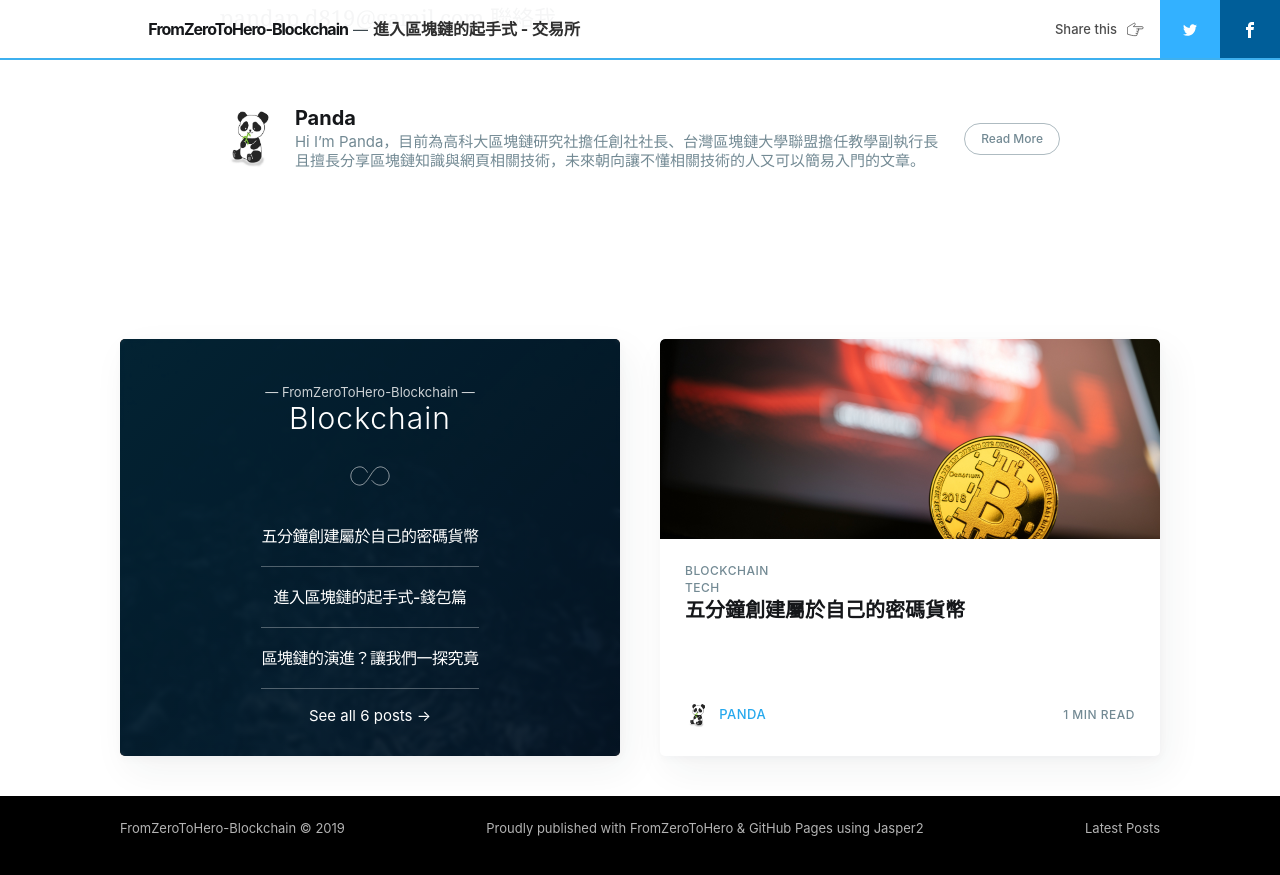
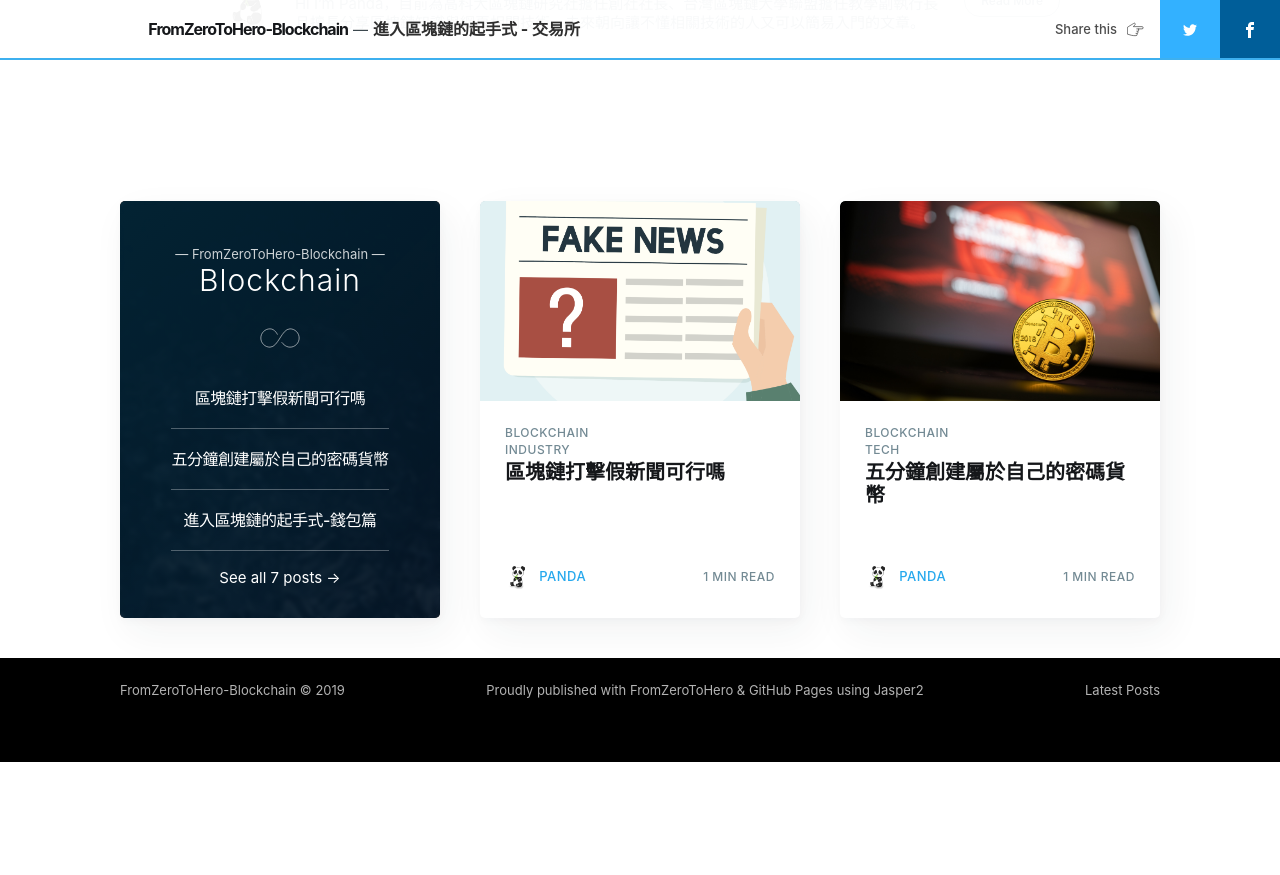
Before and after one commit to FZTH-Blockchain/fzth, a Jekyll site: the page built from _posts/2019-12-08-進入區塊鏈的起手式 - 交易所.md, in a window 1280 px wide and 900 px high, scrolled down 4592 px. Shown: the top 875 px of the window. Built offline with Jekyll 4.4.1, drawn with Linux system fonts in a browser that asks for light colours; nearby versions of some CDN libraries; comment, search, counter and statistics services are not loaded; after the commit the page ends 5354 px from its top, so only the background shows below that; some of the changed lines change nothing that is shown; some of the changed text lies outside the part shown.

Commit message:
新增文章 區塊鏈打擊假新聞可行嗎

````diff
--- a/_posts/2019-12-08-進入區塊鏈的起手式 - 交易所.md
+++ b/_posts/2019-12-08-進入區塊鏈的起手式 - 交易所.md
@@ -10,8 +10,7 @@
 subclass: 'post'
 author: panda #作者
 ---
-# Day 06 - 進入區塊鏈的起手式篇 - 交易所
-在上一篇，[進入區塊鏈的起手式篇 - 錢包篇](https://fzth-blockchain.github.io/fzth/五分鐘創建屬於自己的密碼貨幣)，我們知道了區塊鏈錢包的應用，那我們這些錢包的錢該從哪裡來呢？
+> 在上一篇，[進入區塊鏈的起手式篇 - 錢包篇](https://fzth-blockchain.github.io/fzth/五分鐘創建屬於自己的密碼貨幣)，我們知道了區塊鏈錢包的應用，那我們這些錢包的錢該從哪裡來呢？
 
 1. 挖礦 （透過耗費電腦之算力來完成）
 2. 場外交易（透過私底下的會面或聯絡來完成的交易做法，我們俗稱 OTC ）
--- /dev/null
+++ b/_posts/2019-12-09-區塊鏈打擊假新聞可行嗎.md
@@ -0,0 +1,97 @@
+---
+layout: post
+current: post
+cover: assets/images/panda-47.png #封面圖片
+navigation: True #上方導覽列
+title: 區塊鏈打擊假新聞可行嗎 #標題名稱
+date: 2019-12-09 #日期 YYYY-MM-DD
+tags: blockchain industry #標籤
+class: post-template
+subclass: 'post'
+author: panda #作者
+---
+> 日前紐約時報推出一個以區塊鏈為核心打擊假新聞的 POC（Proof Of Concept），紐約時報想利用區塊鏈的機制，在不同的實體共享資訊，以建立並維護數位檔案的出處，這個區塊鏈會記錄圖片或是影像的元資料，由於在鏈上的資料是不可篡改的，且資料庫副本可由不同的組織持有，因此任何人都能追溯這些訊息最原始的版本。
+更多的資料來源和內容可以看看 [BlockTempo動區](https://www.blocktempo.com/new-york-times-confirms-its-using-blockchain-to-combat-fake-news/) 的文章、 [Ithome 的文章](https://www.ithome.com.tw/news/132065)以及[黑鴨大在 PTT 上聊關於區塊鏈對抗假新聞](https://www.ptt.cc/bbs/DigiCurrency/M.1557234858.A.EB2.html?fbclid=IwAR2afLO--JlBKa_-qgedYJhO5jFiKlw7QxslVzYeqpWomJV-lAwdJpAhGko)。
+
+```
+看完上述之後，那麼可以來探討以下幾個問題～
+```
+
+## 區塊鏈真的能打擊假新聞嗎？
+
+以技術的觀點，單純靠區塊鏈是無法解決假新聞的。區塊鏈說白了就是一個分散式的資料庫，將內容上傳至區塊鏈之後是不可篡改的，人們便能以此為證據去證明其他人的內容是否真偽。但是…：
+
+> 會不會有一開始上傳的就是假新聞的疑慮呢？
+
+答案是會有的，區塊鏈保障的是你的資料不會被竄改，但他並不會去檢查你的內容到底是真是假，所以你說區塊鏈能夠打擊假新聞，筆者認為這是不可能達成的，簡單來說，如果一開始上傳的就是假新聞，區塊鏈並不會自動地幫你驗證訊息的真偽，而是如常記錄在鏈上。區塊鏈只是資料庫並不是解決問題的神器。
+
+> 補充：區塊鏈是如何達到不可篡改的？
+
+假設區塊鏈網路中大部分的人都各懷鬼胎，只做對自己最有利的決策。
+其中一個區塊鏈礦工，只關心經濟獎勵，他才不關心如何做好人去維護區塊鏈的安全，如果做壞人記假帳能獲得獎勵，他肯定記假帳啊。
+正是這種思維，在區塊鏈上形成了一種「降維信任」，礦工只是為了賺錢，與維護網路無關，但是在無形中維護了網路安全，造就了不可篡改。
+區塊鏈不需要信任參與的任何一個人，但是仍然能產生整體性的信任，這正是區塊鏈最鮮明的特色之一 - 拜占庭容錯（Byzantine Fault Tolerance）。
+
+## 區塊鏈中要如何證明影片檔的真偽性及完整性？
+
+> 真偽性
+
+將原始影片透過 LSB 內（ LSB 為數位浮水印的一種作法，當然仍有許多種更好的替代方案，在此我們以 LSB 為例。）嵌入浮水印，往後若有其他仿造的影片，可以解析影片的浮水印查證是否正確。
+儘管用 IPFS 解析回來，都應該能看見原始的浮水印。
+以現在的技術可行性來說， LSB 是較為傳統的做法，現在有更好、更可靠的做法，之後再陸續向大家介紹。
+
+[破解影像資料偽裝](https://netadmin.com.tw/article_print.aspx?sn=1403050001&source=post_page-----7870ae7a7bad----------------------)。
+
+> 完整性
+
+目前區塊鏈上傳影片大多使用 IPFS（詳細的原理介紹參考 本文章 ）。IPFS 是將文件（例如圖檔、影片檔…etc）拆分成許多等份分開儲存，例如有一份原始檔案上傳被拆分成 1000 等份來儲存，只要少了一等份，原始檔案就完全打不開！也就是說，只要有一份缺失即不會有完整性。
+
+## 該如何採用區塊鏈來打擊假新聞？
+
+根據紐約時報 QA 中的回覆，選擇區塊鏈的主要目的在不可篡改以及分散式資料庫副本能夠多方保存，若想要採用區塊鏈內的資料來驗證「消息／新聞」之真偽，黑鴨大文章中也有提到 DeepFake 能夠採用 A.I. 達到讓人們肉眼無法判別真偽的造假消息或影片，在區塊鏈上僅能去判別是否有其他則新聞、文章採用相同的內容或手法去修改，而無法真正的從源頭來解決假新聞的問題。
+
+[Deep Fake](https://www.hk01.com/%E5%91%A8%E5%A0%B1/268011/%E7%A7%91%E6%8A%80-%E6%9C%AA%E4%BE%86-deepfake%E5%81%87%E5%BE%97%E8%BF%AB%E7%9C%9F-%E6%B7%B1%E5%BA%A6%E9%80%A0%E5%81%87%E6%A8%A1%E7%B3%8A%E7%9C%9F%E7%9B%B8%E4%BB%80%E9%BA%BC%E6%89%8D%E5%8F%AF%E4%BF%A1?source=post_page-----7870ae7a7bad----------------------)
+
+> 上述也提到 A.I. 能夠造假新聞，那 A.I. 是否能驗證假新聞？
+
+舉幾個大家比較常見的例子來看，像是 LineBot 美玉姨以及真的假的，目前真的假的採用共同協作的方式，「只要主動查證謠言訊息，把你查到的回應加入資料庫，就能進而幫助更多人。」，以這個想法為基礎下做的 LineBot 會透過文章之間的關聯度，去驗證一件事情屬於謠言或者事實。
+
+```
+目前這兩者還是有一些缺點，例如：
+1. 只能用在 Line 聊天室（範圍過於侷限）
+2. 若資料庫當中沒有相關資訊即不會回傳訊息（資料庫被動建立）
+3. 採用 Open Source - 真的假的，並不能判別一件事情是否為真實事件
+```
+
+> AI +區塊鏈？
+
+當初看到假新聞這議題， ASMOND 團隊也提出了一個 POC —— WhiteBox，透過訓練完成的人工智慧模型，用來驗證一則新聞的信效度，並且將之上鏈，而這部分最重要的環節就在於如何判別新聞是否為真或假。
+
+<div align="center">
+    <img src="./assets/images/panda-48.png" style="width:100%">
+</div>
+
+<center><strong>圖1 ASMOND - WhiteBox </strong></center>
+
+<br>
+
+```
+**語意分析**
+
+透過 A.I. 、機器學習，在平台正式上線以前，我們將使用網頁爬蟲（Web Crawler）技術，蒐集大量國內已被驗證為假新聞的新聞稿，資料前處理後進行機器學習、深度學習，建立出一個高度正確判斷（假新聞）率的 A.I. 預測模型，並且在所有判斷「該則報導是否為假新聞」的驗證指標當中，給予該 A.I. 預測模型所預測的結果（信效度）一個固定的權重，成為平台的假新聞驗證依據，於閱聽人閱讀新聞的同時顯示其信效度分數。
+
+**群眾智慧**
+
+現實中很少絕對公正的資訊，大部分都是帶有特定意象或政治立場的消息，然而一則消息過度偏離事實（e.g. 脫離常態分佈的信賴區間）群眾當中會有部分人是可以意識到這則消息「不具參考價值」的，這些人可以透過投下「無效（Downvote）」來協助驗證此消息無效，使用者也可以透過這樣的行為獲得獎勵。同樣，新聞的傳播形式也是評判依據之一，真新聞的傳播主要是靠用戶從單個可靠消息源的直接分享，而假新聞的傳播則主要依託用戶間分散式的分享。
+```
+
+## 小結
+區塊鏈目前尚未有許多殺手級的應用，筆者認為區塊鏈僅為分散式帳本應用的一種，並非所有的產業都非區塊鏈不可。然而以目前來看，落地於現實中的商業應用較少，更常見的是密碼貨幣炒作與詐騙，若想要更多實質上的區塊鏈應用（Dapp），仍需要更多了解區塊鏈知識背景的人一同努力與合作。
+
+若文章有任何的問題或要討論的部分，歡迎在底下留言。
+歡迎透過 Email: `pandap.d819@gmail.com` 聯絡我。
+
+## 參考資料
+- [紐約時報真的打擊假新聞？](https://medium.com/asmond/紐約時報採用區塊鏈打擊假新聞-7870ae7a7bad)
+- [Deep Fake](https://www.hk01.com/%E5%91%A8%E5%A0%B1/268011/%E7%A7%91%E6%8A%80-%E6%9C%AA%E4%BE%86-deepfake%E5%81%87%E5%BE%97%E8%BF%AB%E7%9C%9F-%E6%B7%B1%E5%BA%A6%E9%80%A0%E5%81%87%E6%A8%A1%E7%B3%8A%E7%9C%9F%E7%9B%B8%E4%BB%80%E9%BA%BC%E6%89%8D%E5%8F%AF%E4%BF%A1?source=post_page-----7870ae7a7bad----------------------)
+- [如何用區塊鏈打擊假新聞](https://www.ptt.cc/bbs/DigiCurrency/M.1557234858.A.EB2.html?fbclid=IwAR3cM3toZdMmBrud2ft7IUboCSjqr2uPHlVADeGeMqOIc47JsWkTUgzU_Gc&source=post_page-----7870ae7a7bad----------------------)
````
Also changed, not shown: assets/images/panda-47.png (added), assets/images/panda-48.png (added).
